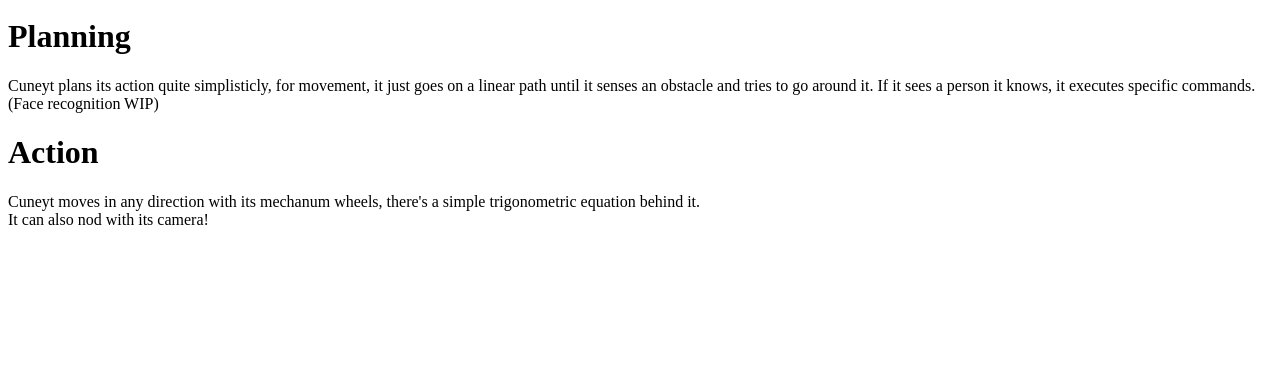
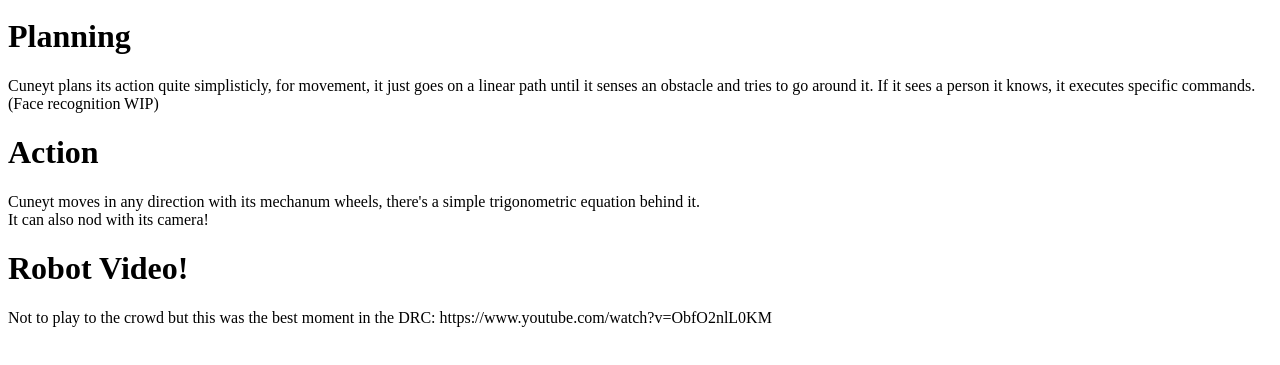
Before and after one commit to cemersoz/cemersoz.github.io, a plain HTML site: page index.html in a window 1280 px wide. Shown: the part 409-774 px from the top of the page. Drawn offline with Linux system fonts and the light colour scheme.

Commit message:
added url

```diff
--- a/index.html
+++ b/index.html
@@ -21,4 +21,12 @@
 	Cuneyt moves in any direction with its mechanum wheels, there's a simple trigonometric equation behind it. <br>
 	It can also nod with its camera!
 </header>
+<header>
+	<h1>
+		Robot Video!
+	</h1>
+	Not to play to the crowd but this was the best moment in the DRC:
+	<a>https://www.youtube.com/watch?v=ObfO2nlL0KM</a>
+</header>
+
 </body>
```
